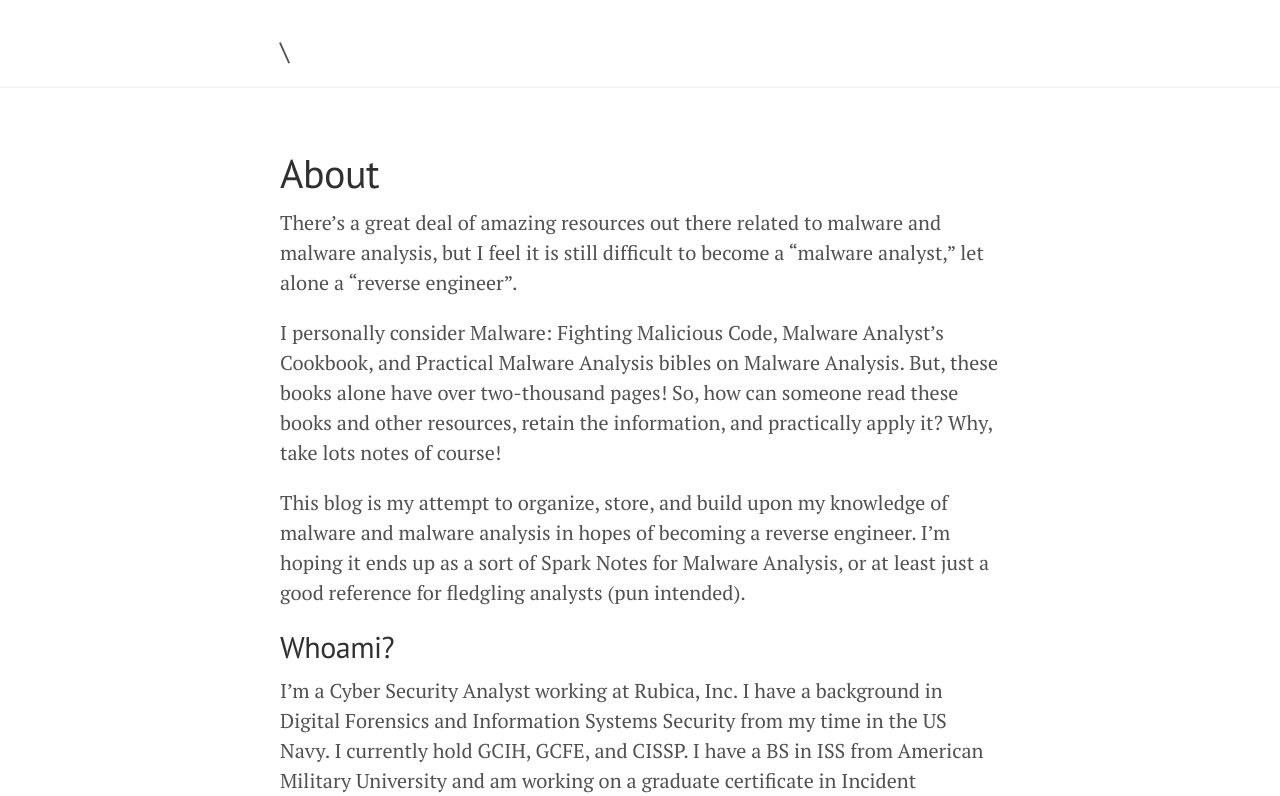
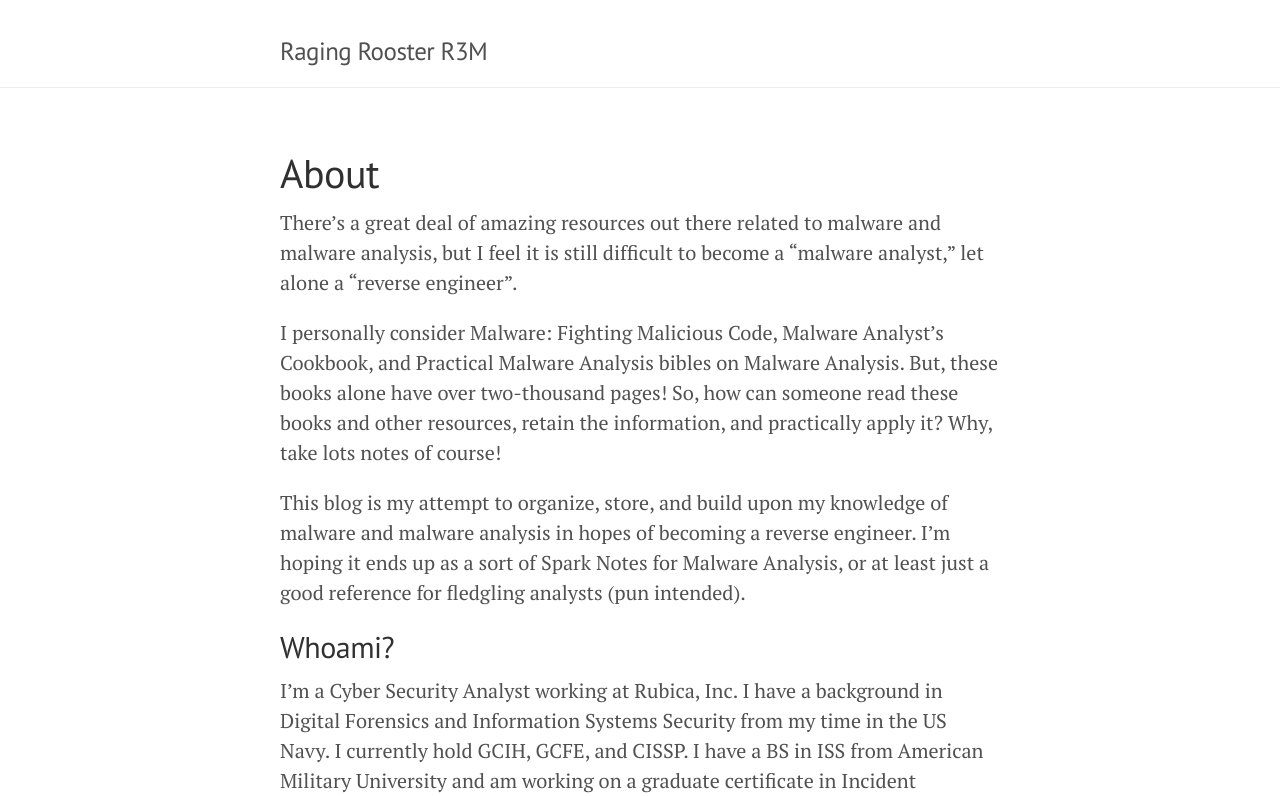
Before and after one commit to ragingrooster/ragingrooster.github.io, a Jekyll site: the page built from about.md, in a window 1280 px wide and 900 px high, cut to the strip 104-900 px from the top of the window. Built offline with Jekyll 4.4.1, drawn with Linux system fonts in a browser that asks for light colours.

Commit message:
Update _config.yml

```diff
--- a/_config.yml
+++ b/_config.yml
@@ -5,8 +5,8 @@ permalink:           pretty
 #relative_permalinks: true
 
 # Setup
-title:               \</Raging Rooster R3M>
-#tagline:
+title:               Raging Rooster R3M
+featured-img:        "/_assets/ragingrooster_text.png"
 description:         TL;DR Malware Analysis
 url:                 https://ragingrooster.github.io
 baseurl:             ''
```
